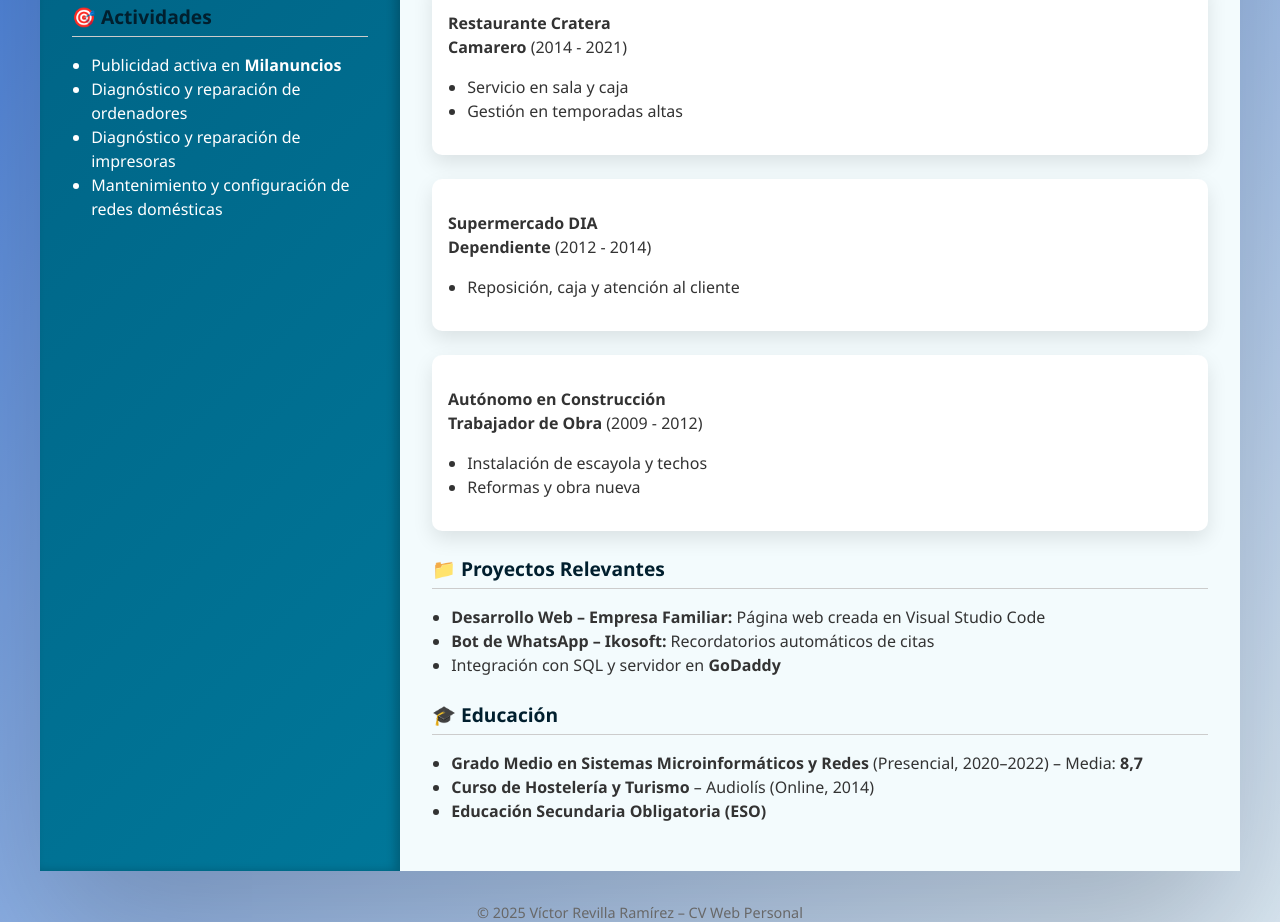
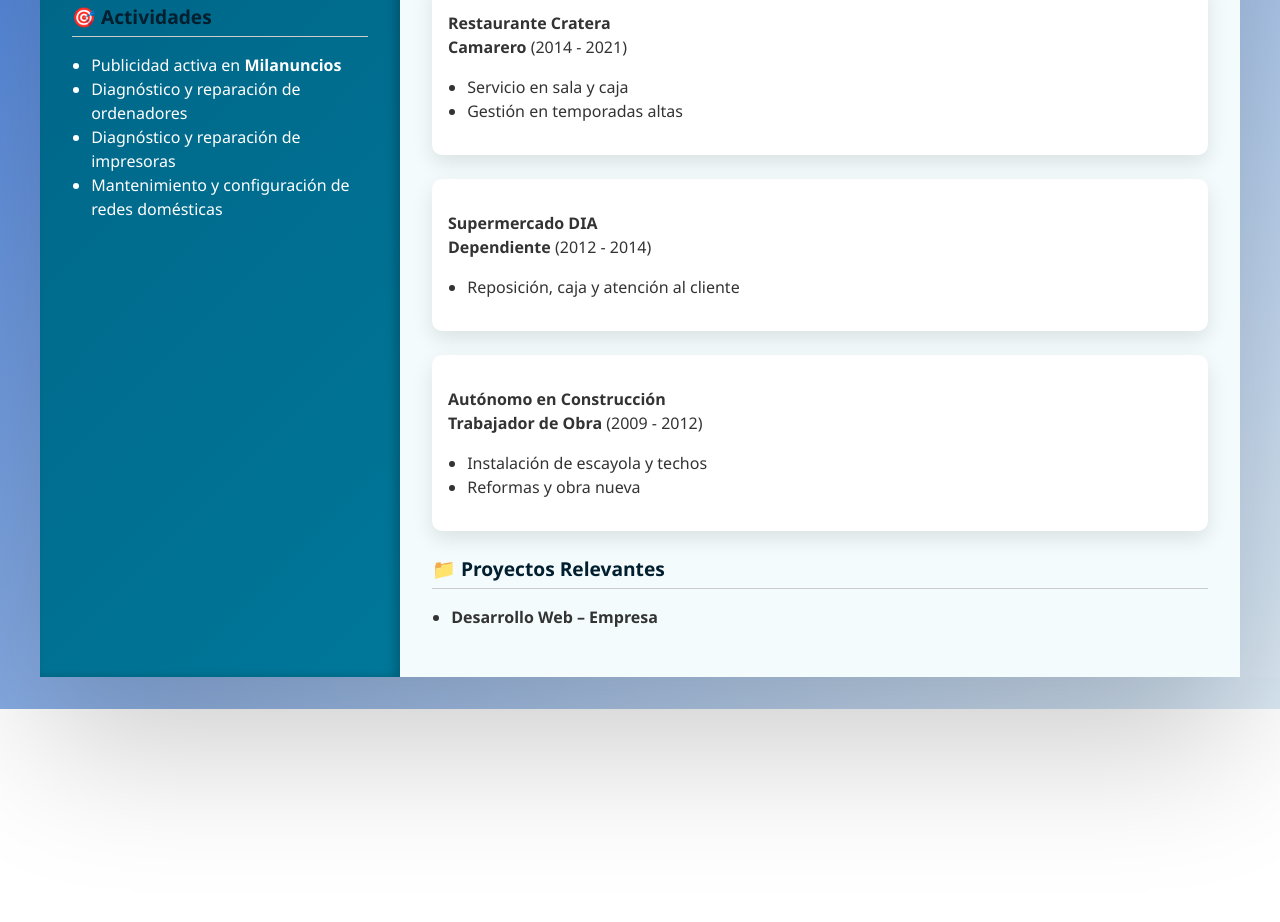
Before and after one commit to RevillaXx/CV-Victor-Revilla, a plain HTML site: page index.html in a window 1280 px wide. Shown: the part 1202-2124 px from the top of the page. After the commit the page ends 1911 px from the top, so only its background shows below. Drawn offline with Linux system fonts and the light colour scheme.

Commit message:
Update index.html

```diff
--- a/index.html
+++ b/index.html
@@ -12,6 +12,8 @@
       background: linear-gradient(135deg, #074fca, #dbe9f4);
       color: #333;
       perspective: 1000px;
+      transform-style: preserve-3d;
+      will-change: transform;
     }
 
     .container {
@@ -24,10 +26,16 @@
       transform-style: preserve-3d;
       transition: transform 0.5s ease;
       box-shadow: 0 70px 140px rgba(0,0,0,0.2);
+      will-change: transform;
     }
 
     .container:hover {
       transform: rotateY(1deg) rotateX(1deg);
+    }
+
+    .left-column, .right-column {
+      transform: translateZ(0);
+      backface-visibility: hidden;
     }
 
     .left-column {
@@ -239,23 +247,4 @@
 
     <h2>📁 Proyectos Relevantes</h2>
     <ul>
-      <li><strong>Desarrollo Web – Empresa Familiar:</strong> Página web creada en Visual Studio Code</li>
-      <li><strong>Bot de WhatsApp – Ikosoft:</strong> Recordatorios automáticos de citas</li>
-      <li>Integración con SQL y servidor en <strong>GoDaddy</strong></li>
-    </ul>
-
-    <h2>🎓 Educación</h2>
-    <ul>
-      <li><strong>Grado Medio en Sistemas Microinformáticos y Redes</strong> (Presencial, 2020–2022) – Media: <strong>8,7</strong></li>
-      <li><strong>Curso de Hostelería y Turismo</strong> – Audiolís (Online, 2014)</li>
-      <li><strong>Educación Secundaria Obligatoria (ESO)</strong></li>
-    </ul>
-  </div>
-</div>
-
-<footer>
-  &copy; 2025 Víctor Revilla Ramírez – CV Web Personal
-</footer>
-
-</body>
-</html>
+      <li><strong>Desarrollo Web – Empresa
```
